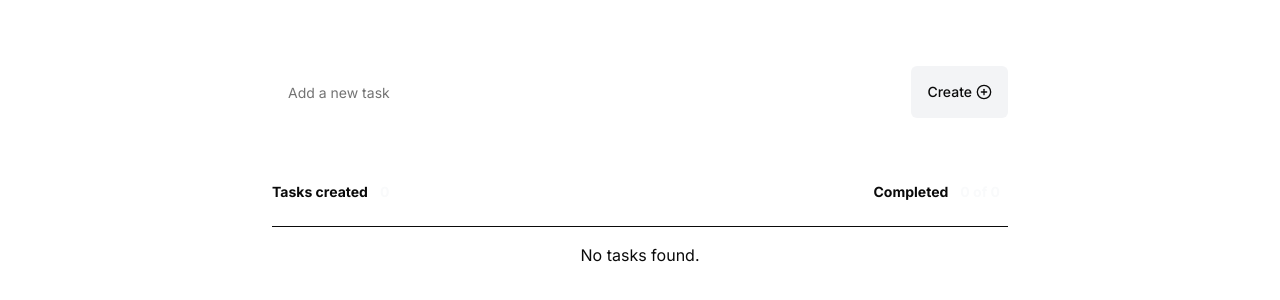
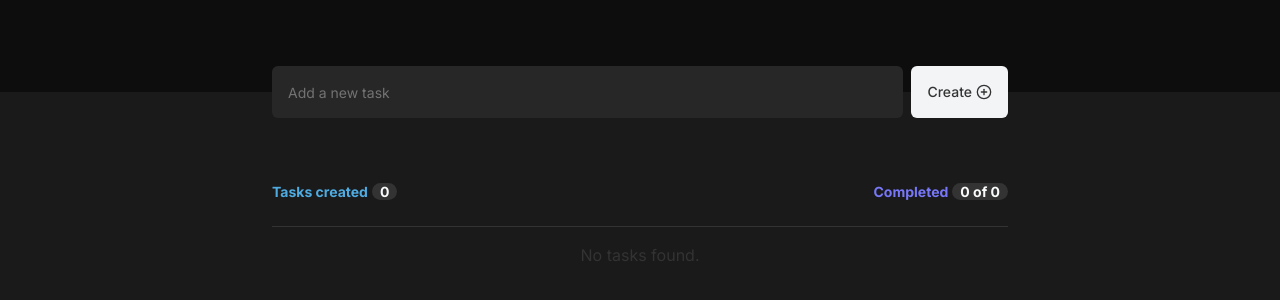
Before and after one commit to DpbProjects/new-genre-todos, a Next.js app: page / in a window 1280 px wide. Shown: the part 100-400 px from the top of the page. Built offline with nearby package versions, Linux system fonts and the light colour scheme.

Commit message:
convert app color variables from hex to hsl values

```diff
--- a/src/app/globals.css
+++ b/src/app/globals.css
@@ -15,20 +15,20 @@ body {
 @layer base {
   :root {
     /* PRODUCT */
-    --product-purple: #8284fa;
-    --product-purple-dark: #5e60ce;
-    --product-blue: #4ea8de;
-    --product-blur-dark: #1e6f9f;
+    --product-purple: 240 90.4% 72%;
+    --product-purple-dark: 238 53.2% 59%;
+    --product-blue: 202 71.9% 59.8%;
+    --product-blue-dark: 203 68.2% 37.8%;
 
     /* BASE */
-    --base-gray-700: #0d0d0d;
-    --base-gray-600: #1a1a1a;
-    --base-gray-500: #262626;
-    --base-gray-400: #333333;
-    --base-gray-300: #808080;
-    --base-gray-200: #d9d9d9;
-    --base-gray-100: #f2f2f2;
-    --base-danger: #e25858;
+    --base-gray-700: 0 0% 5.1%;
+    --base-gray-600: 0 0% 10.2%;
+    --base-gray-500: 0 0% 15.1%;
+    --base-gray-400: 0 0% 20%;
+    --base-gray-300: 0 0% 50.4%;
+    --base-gray-200: 0 0% 85.1%;
+    --base-gray-100: 0 0% 95.1%;
+    --base-danger: 0 68.3% 62.7%;
 
     /* --shad-example: var(var(--product-red)) */
 
@@ -67,5 +67,6 @@ body {
   }
   body {
     @apply bg-base-gray-600 text-foreground;
+    height: 100vh;
   }
 }
```
